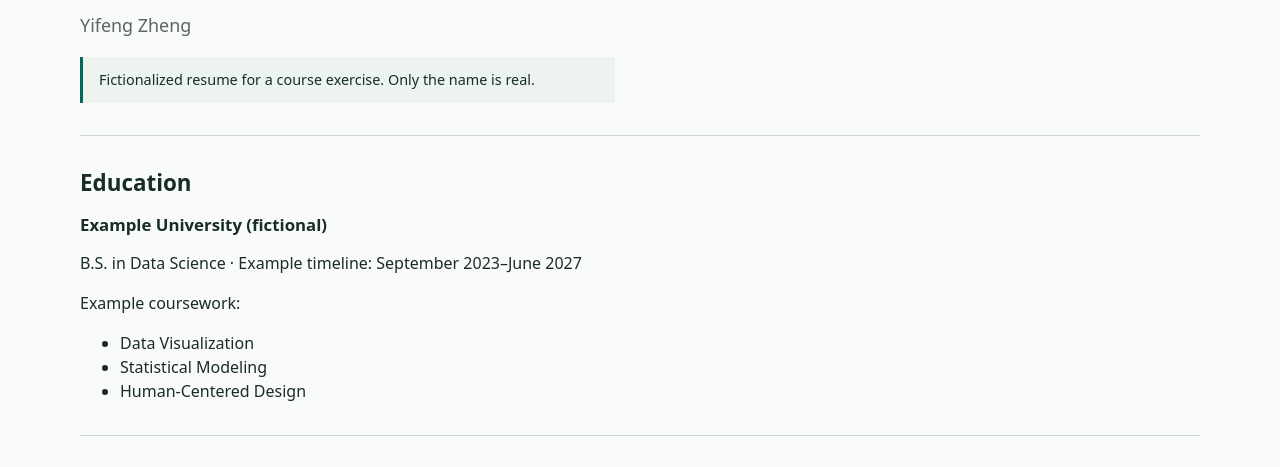
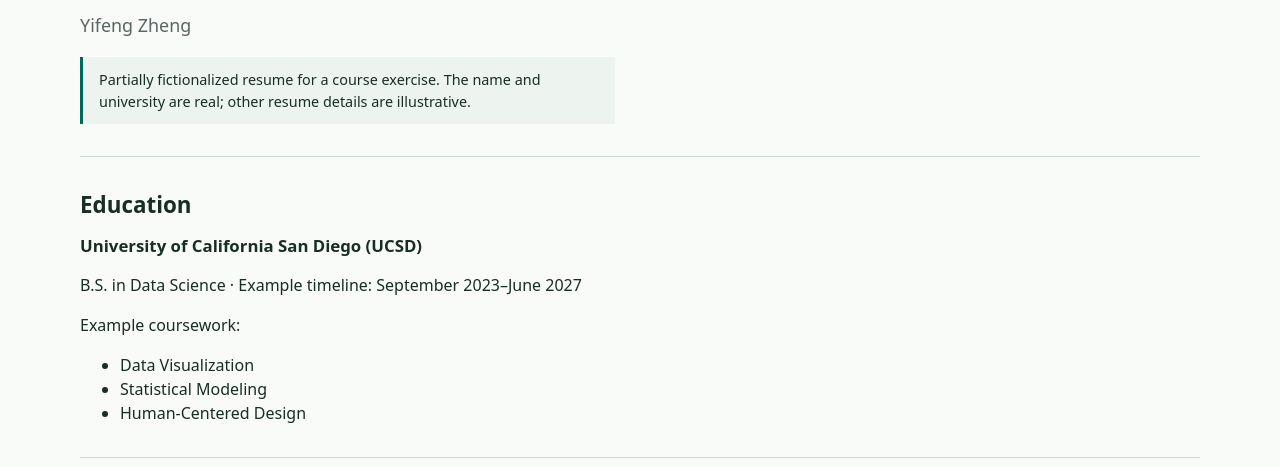
Before and after one commit to Gladiator7767/portfolio, a plain HTML site: page resume/index.html in a window 1280 px wide. Shown: the part 270-737 px from the top of the page. Drawn offline with Linux system fonts and the light colour scheme.

Commit message:
Use UCSD in the course resume

```diff
--- a/resume/index.html
+++ b/resume/index.html
@@ -4,7 +4,7 @@
   <meta charset="UTF-8">
   <meta name="viewport" content="width=device-width, initial-scale=1.0">
   <meta name="color-scheme" content="light dark">
-  <meta name="description" content="A fictionalized resume for Yifeng Zheng's course exercise. The education, projects, dates, and skills are demonstration content.">
+  <meta name="description" content="A course resume for Yifeng Zheng at University of California San Diego (UCSD). The name and university are real; other resume details are illustrative.">
   <title>Resume · Yifeng Zheng</title>
   <link rel="stylesheet" href="../style.css">
   <script src="../global.js" type="module"></script>
@@ -26,12 +26,12 @@
     <p class="eyebrow">Education / Projects / Skills</p>
     <h1>Resume</h1>
     <p class="lede">Yifeng Zheng</p>
-    <p class="notice">Fictionalized resume for a course exercise. Only the name is real.</p>
+    <p class="notice">Partially fictionalized resume for a course exercise. The name and university are real; other resume details are illustrative.</p>
 
     <section class="resume-section" aria-labelledby="education-title">
       <h2 id="education-title">Education</h2>
       <article>
-        <h3>Example University (fictional)</h3>
+        <h3>University of California San Diego (UCSD)</h3>
         <p>B.S. in Data Science · Example timeline: <time datetime="2023-09">September 2023</time>–<time datetime="2027-06">June 2027</time></p>
         <p>Example coursework:</p>
         <ul>
```
Also changed, not shown: README.md.
